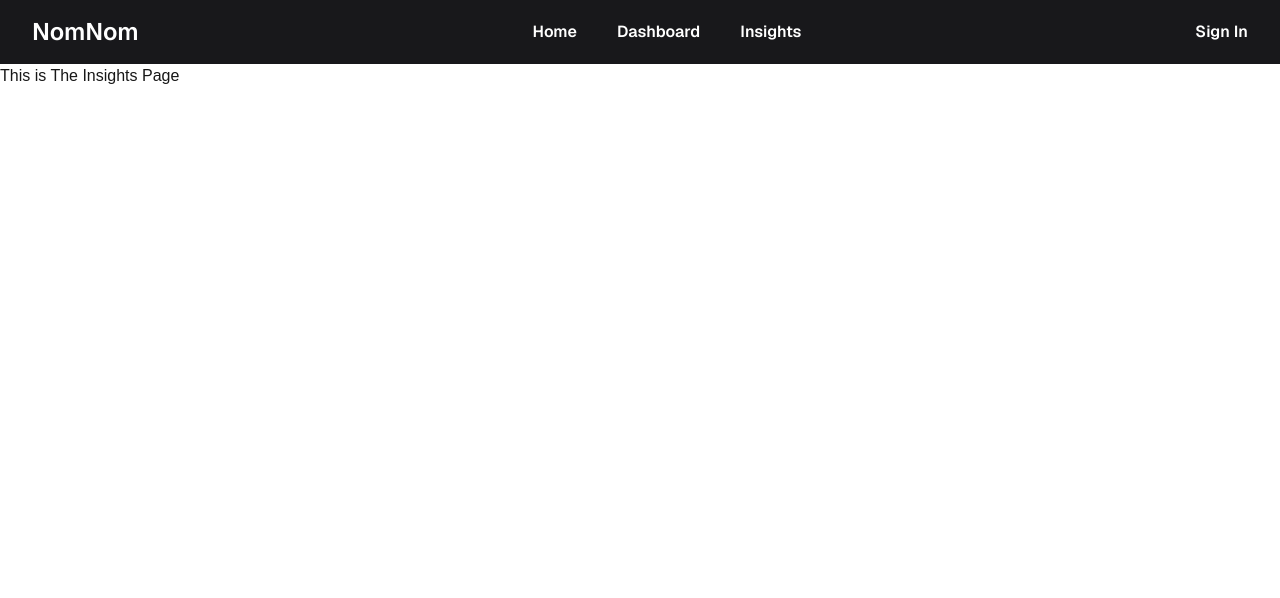
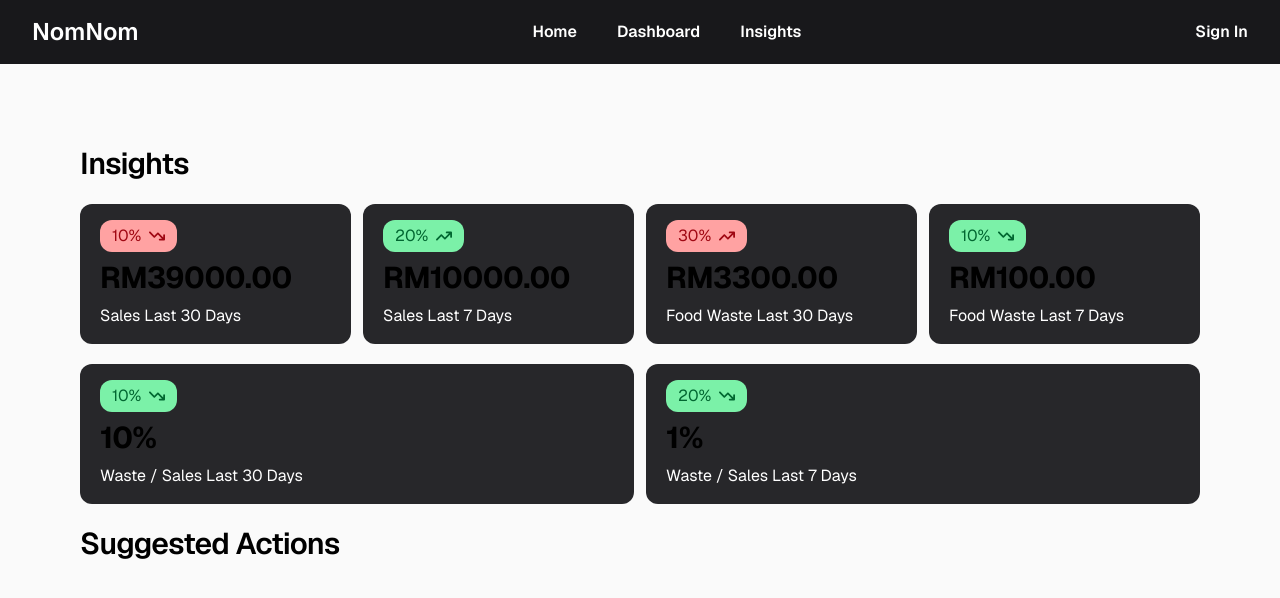
Before and after one commit to wz-Tan/KitaHack2026, a Next.js app in the folder nomnom/: page /insights in a window 1280 px wide. Shown: the top 598 px of the page. Built offline with nearby package versions, Linux system fonts and the light colour scheme.

Commit message:
Feat: Insights Page

```diff
--- a/nomnom/src/app/insights/page.js
+++ b/nomnom/src/app/insights/page.js
@@ -1,3 +1,89 @@
+import { FaArrowTrendUp, FaArrowTrendDown } from "react-icons/fa6";
+
 export default function Page() {
-  return <div>This is The Insights Page</div>;
+  return (
+    <div className="flex min-h-screen bg-zinc-50 dark:bg-black font-sans">
+      <main className="flex flex-col text-white w-full h-full gap-5 p-20">
+        <h1 className="text-3xl font-semibold leading-10 tracking-tight text-black dark:text-zinc-50">
+          Insights
+        </h1>
+
+        {/* Wasted Food Statistics */}
+        <div className="flex flex-row flex-wrap gap-3">
+          <div className="bg-zinc-800 rounded-xl items-start p-4 flex flex-col gap-2 pr-10 pl-5 flex-1">
+            <div className="flex w-fit p-1 px-3 rounded-xl items-center gap-2 bg-red-300 text-red-800">
+              <p>10% </p>
+              <FaArrowTrendDown />
+            </div>
+            <h1 className="text-3xl font-bold tracking-tight text-black dark:text-zinc-50">
+              RM39000.00
+            </h1>
+            <p>Sales Last 30 Days</p>
+          </div>
+
+          <div className="bg-zinc-800 rounded-xl items-start p-4 flex flex-col gap-2 pr-10 pl-5 flex-1">
+            <div className="flex w-fit p-1 px-3 rounded-xl items-center gap-2 bg-green-300 text-green-800">
+              <p>20% </p>
+              <FaArrowTrendUp />
+            </div>
+            <h1 className="text-3xl font-bold tracking-tight text-black dark:text-zinc-50">
+              RM10000.00
+            </h1>
+            <p>Sales Last 7 Days</p>
+          </div>
+
+          <div className="bg-zinc-800 rounded-xl items-start p-4 flex flex-col gap-2 pr-10 pl-5 flex-1">
+            <div className="flex w-fit p-1 px-3 rounded-xl items-center gap-2 bg-red-300 text-red-800">
+              <p>30% </p>
+              <FaArrowTrendUp />
+            </div>
+            <h1 className="text-3xl font-bold tracking-tight text-black dark:text-zinc-50">
+              RM3300.00
+            </h1>
+            <p>Food Waste Last 30 Days</p>
+          </div>
+
+          <div className="bg-zinc-800 rounded-xl items-start p-4 flex flex-col gap-2 pr-10 pl-5 flex-1">
+            <div className="flex w-fit p-1 px-3 rounded-xl items-center gap-2 bg-green-300 text-green-800">
+              <p>10% </p>
+              <FaArrowTrendDown />
+            </div>
+            <h1 className="text-3xl font-bold tracking-tight text-black dark:text-zinc-50">
+              RM100.00
+            </h1>
+            <p>Food Waste Last 7 Days</p>
+          </div>
+        </div>
+
+        <div className="flex flex-row flex-wrap gap-3">
+          <div className="bg-zinc-800 rounded-xl items-start p-4 flex flex-col gap-2 pr-10 pl-5 flex-1">
+            <div className="flex w-fit p-1 px-3 rounded-xl items-center gap-2 bg-green-300 text-green-800">
+              <p>10% </p>
+              <FaArrowTrendDown />
+            </div>
+            <h1 className="text-3xl font-bold tracking-tight text-black dark:text-zinc-50">
+              10%
+            </h1>
+            <p>Waste / Sales Last 30 Days</p>
+          </div>
+
+          <div className="bg-zinc-800 rounded-xl items-start p-4 flex flex-col gap-2 pr-10 pl-5 flex-1">
+            <div className="flex w-fit p-1 px-3 rounded-xl items-center gap-2 bg-green-300 text-green-800">
+              <p>20% </p>
+              <FaArrowTrendDown />
+            </div>
+            <h1 className="text-3xl font-bold tracking-tight text-black dark:text-zinc-50">
+              1%
+            </h1>
+            <p>Waste / Sales Last 7 Days</p>
+          </div>
+        </div>
+
+        {/* Actions - AI Generated*/}
+        <h1 className="text-3xl font-semibold leading-10 tracking-tight text-black dark:text-zinc-50">
+          Suggested Actions
+        </h1>
+      </main>
+    </div>
+  );
 }
```
